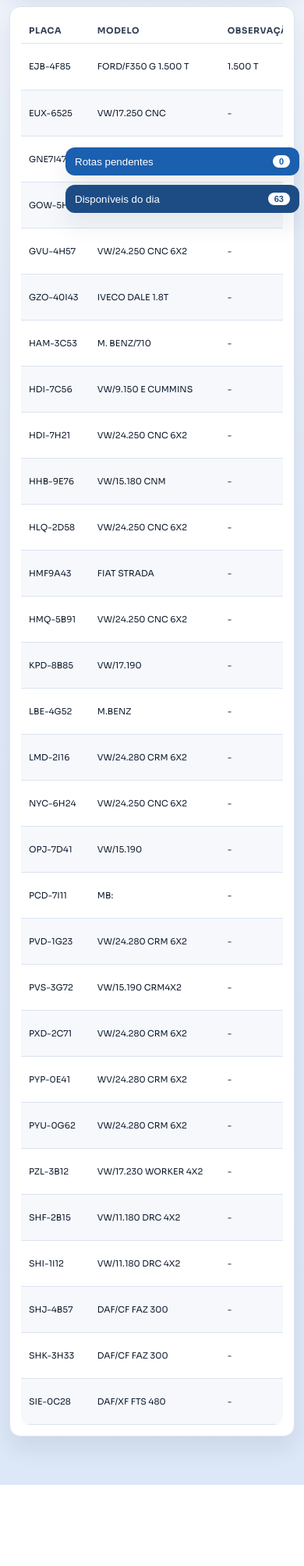
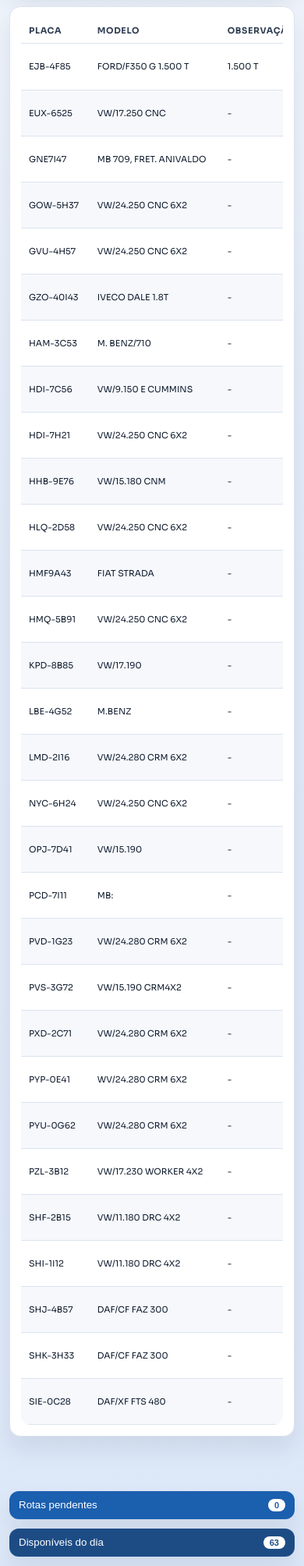
Before and after one commit to jhonnyoraculos/escala, a Flask app: page /caminhoes in a window 390 px wide. Shown: the part 565-2573 px from the top of the page at 78% size. Before the commit the page ends 2469 px from the top, so only its background shows below. Run offline with Flask 3, Linux system fonts and the light colour scheme; data comes from the database, SQL or seed files in the repository; data that the repository does not hold is empty.

Commit message:
Corrigir sobreposição e layout irregular no mobile

```diff
--- a/web/static/css/app.css
+++ b/web/static/css/app.css
@@ -708,6 +708,19 @@ textarea {
     align-items: flex-start;
   }
 
+  .tabs {
+    flex-wrap: nowrap;
+    overflow-x: auto;
+    overflow-y: hidden;
+    padding: 10px 12px 6px;
+    scroll-snap-type: x proximity;
+    -webkit-overflow-scrolling: touch;
+  }
+
+  .tabs a {
+    scroll-snap-align: start;
+  }
+
   .section-title {
     flex-direction: column;
     align-items: flex-start;
@@ -723,10 +736,13 @@ textarea {
   }
 
   .assistant-stack {
-    right: 12px;
-    bottom: 12px;
-    width: min(320px, calc(100vw - 16px));
-    max-width: calc(100vw - 16px);
+    position: static;
+    right: auto;
+    bottom: auto;
+    width: auto;
+    max-width: none;
+    padding: 0 16px 16px;
+    margin-top: 8px;
   }
 }
 
@@ -742,18 +758,6 @@ textarea {
   .top-meta {
     width: 100%;
     text-align: left;
-  }
-
-  .tabs {
-    flex-wrap: nowrap;
-    overflow-x: auto;
-    overflow-y: hidden;
-    padding: 10px 12px 6px;
-    scroll-snap-type: x proximity;
-  }
-
-  .tabs a {
-    scroll-snap-align: start;
   }
 
   .section-title h2 {
@@ -790,10 +794,7 @@ textarea {
   }
 
   .assistant-stack {
-    width: min(300px, calc(100vw - 12px));
-    max-width: calc(100vw - 12px);
-    right: 6px;
-    bottom: 6px;
+    padding: 0 12px 12px;
   }
 
   .assistant-rotas__panel,
```
